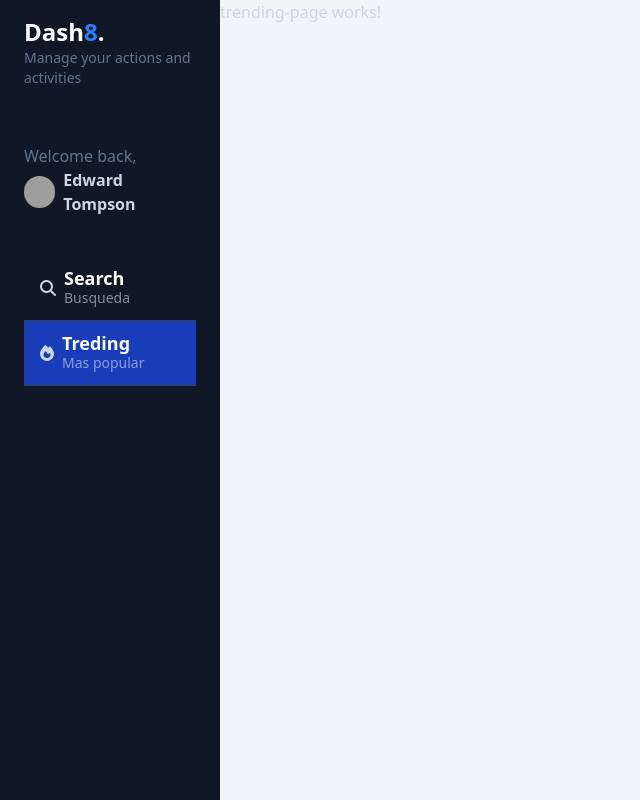
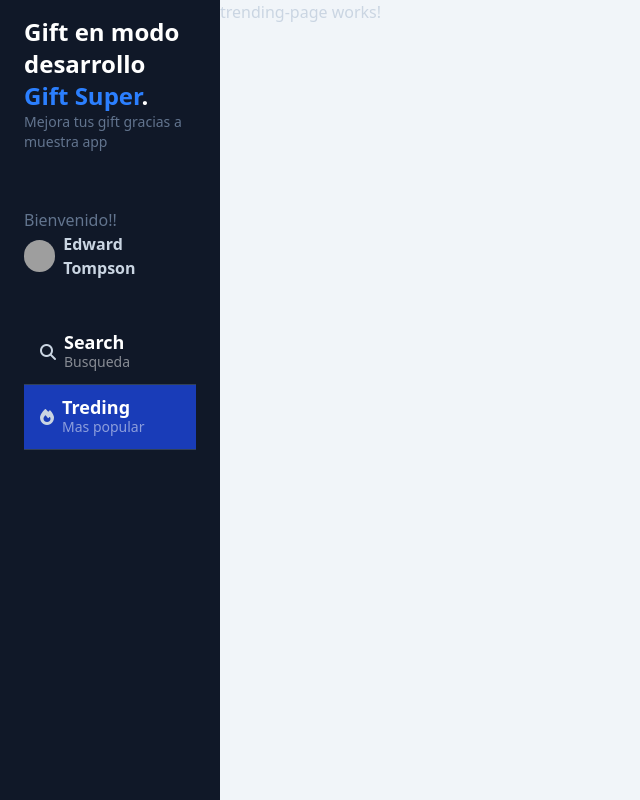
Before and after one commit to GuidoFC/AngularByFernandoHerrera, an Angular app in the folder 03-gif-app/: page /dashboard/trending in a window 1280 px wide. Shown: the whole page, without its empty margins (0-640 px from the left). Built offline with nearby package versions, Linux system fonts and the light colour scheme; grey boxes are pictures that could not be loaded.

Commit message:
v-73 recordando como usar las variables de entorno. Soy consciente de que esto no se debería subir al git

```diff
--- a/03-gif-app/angular.json
+++ b/03-gif-app/angular.json
@@ -50,7 +50,13 @@
             "development": {
               "optimization": false,
               "extractLicenses": false,
-              "sourceMap": true
+              "sourceMap": true,
+              "fileReplacements": [
+                {
+                  "replace": "src/environments/environment.ts",
+                  "with": "src/environments/environment.development.ts"
+                }
+              ]
             }
           },
           "defaultConfiguration": "production"
--- a/03-gif-app/src/app/gift/components/side-menu/side-menu-header/gift-side-menu-header.component.html
+++ b/03-gif-app/src/app/gift/components/side-menu/side-menu-header/gift-side-menu-header.component.html
@@ -1,9 +1,10 @@
 <div id="logo" class="my-4 px-6">
-  <h1 class="text-lg md:text-2xl font-bold text-white">Dash<span class="text-blue-500">8</span>.</h1>
-  <p class="text-slate-500 text-sm">Manage your actions and activities</p>
+  <h1 class="text-lg md:text-2xl font-bold text-white">{{ enviroment.name }}<span
+    class="text-blue-500"> {{ enviroment.subname }}</span>.</h1>
+  <p class="text-slate-500 text-sm"> {{ enviroment.slogan }}</p>
 </div>
 <div id="profile" class="px-6 py-10">
-  <p class="text-slate-500">Welcome back,</p>
+  <p class="text-slate-500">Bienvenido!! </p>
   <a href="#" class="inline-flex space-x-2 items-center">
                 <span>
                     <img class="rounded-full w-8 h-8"
--- a/03-gif-app/src/app/gift/components/side-menu/side-menu-header/gift-side-menu-header.component.ts
+++ b/03-gif-app/src/app/gift/components/side-menu/side-menu-header/gift-side-menu-header.component.ts
@@ -1,4 +1,5 @@
 import { Component } from '@angular/core';
+import {environment} from '../../../../../environments/environment';
 
 @Component({
   selector: 'gift-side-menu-header',
@@ -9,4 +10,5 @@ import { Component } from '@angular/core';
 })
 export class GiftSideMenuHeaderComponent {
 
+  enviroment = environment
 }
--- /dev/null
+++ b/03-gif-app/src/environments/environment.development.ts
@@ -0,0 +1,5 @@
+export const environment = {
+  name: "Gift en modo desarrollo",
+  subname: "Gift Super",
+  slogan: "Mejora tus gift gracias a muestra app"
+};
--- /dev/null
+++ b/03-gif-app/src/environments/environment.ts
@@ -0,0 +1,5 @@
+export const environment = {
+  name: "Gift en modo producción",
+  subname: "Gift Super",
+  slogan: "Mejora tus gift gracias a muestra app"
+};
```
